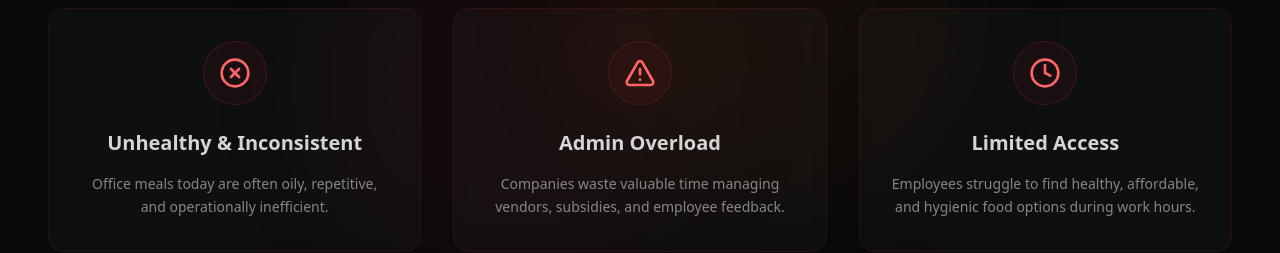
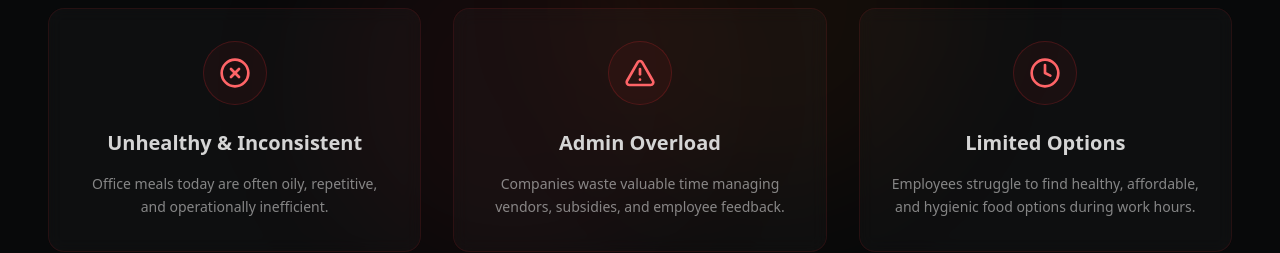
Before and after one commit to folksmeal/folksmeal, a Next.js app: page / in a window 1280 px wide. Shown: the part 1060-1313 px from the top of the page. Built offline with nearby package versions, Linux system fonts and the light colour scheme.

Commit message:
feat: Add `problems` constant with icons and descriptions for common challenges.

```diff
--- a/constants/problem.ts
+++ b/constants/problem.ts
@@ -13,7 +13,7 @@ export const problems = [
     },
     {
         icon: Clock,
-        title: "Limited Access",
+        title: "Limited Options",
         description: "Employees struggle to find healthy, affordable, and hygienic food options during work hours.",
     },
 ];
```
